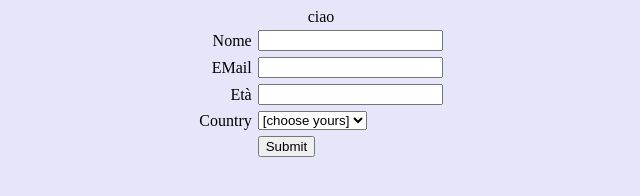
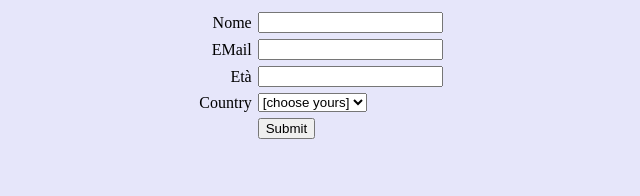
Before and after one commit to jonnyrimo/1, a plain HTML site: page index2.html in a window 1280 px wide. Shown: the whole page, without its empty margins (319-959 px from the left). Drawn offline with Linux system fonts and the light colour scheme.

Commit message:
Update index2.html

```diff
--- a/index2.html
+++ b/index2.html
@@ -5,7 +5,7 @@
 
    <body bgcolor="#E6E6FA">
 
-      <div align="center" img src="logodoffi2.png"> ciao </div>
+      <div align="center" img src="logodoffi2.png"> </div>
 
 
     <form action="jonnyrimo.github.io/index3.html" name="myForm" onsubmit="return(validate());">
```
